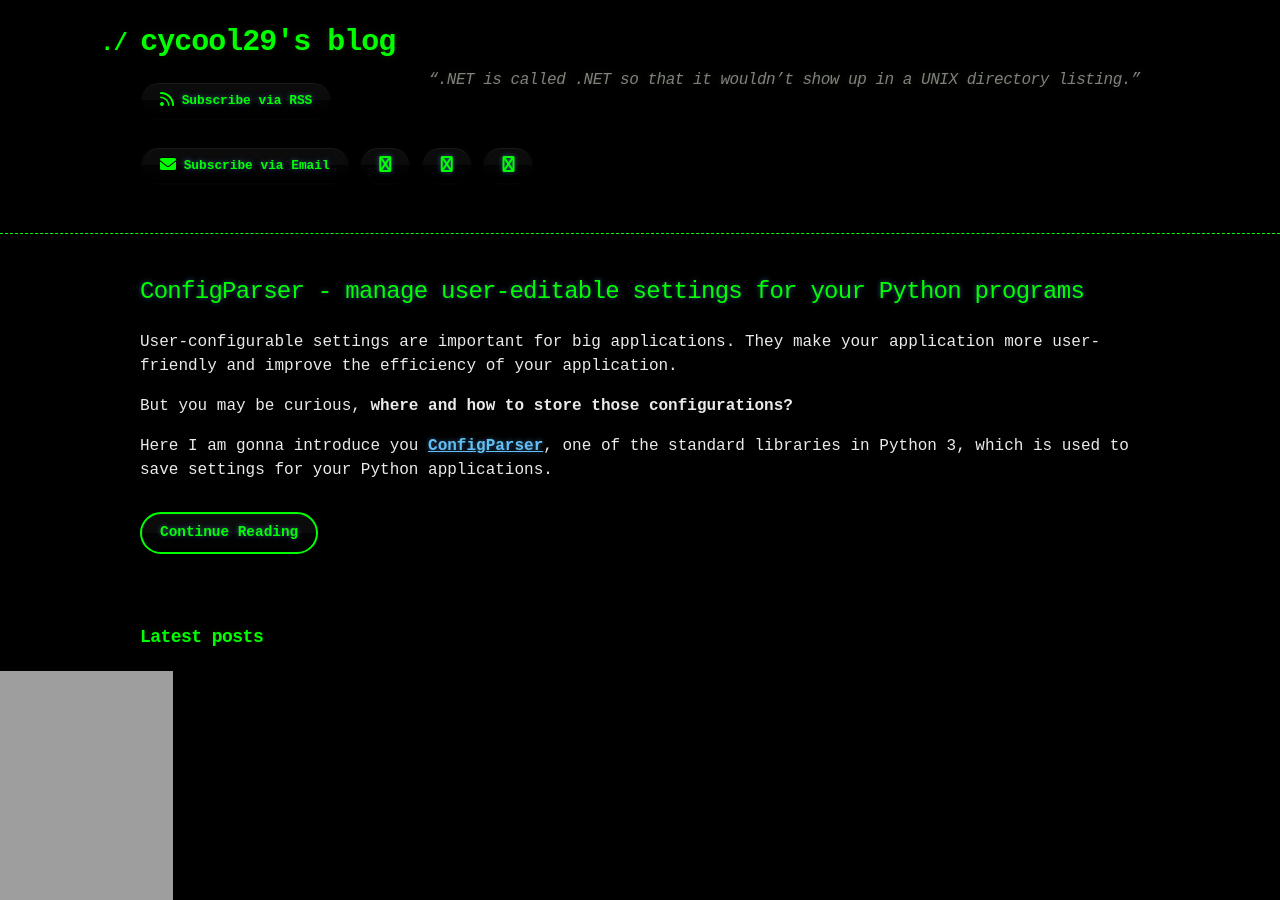
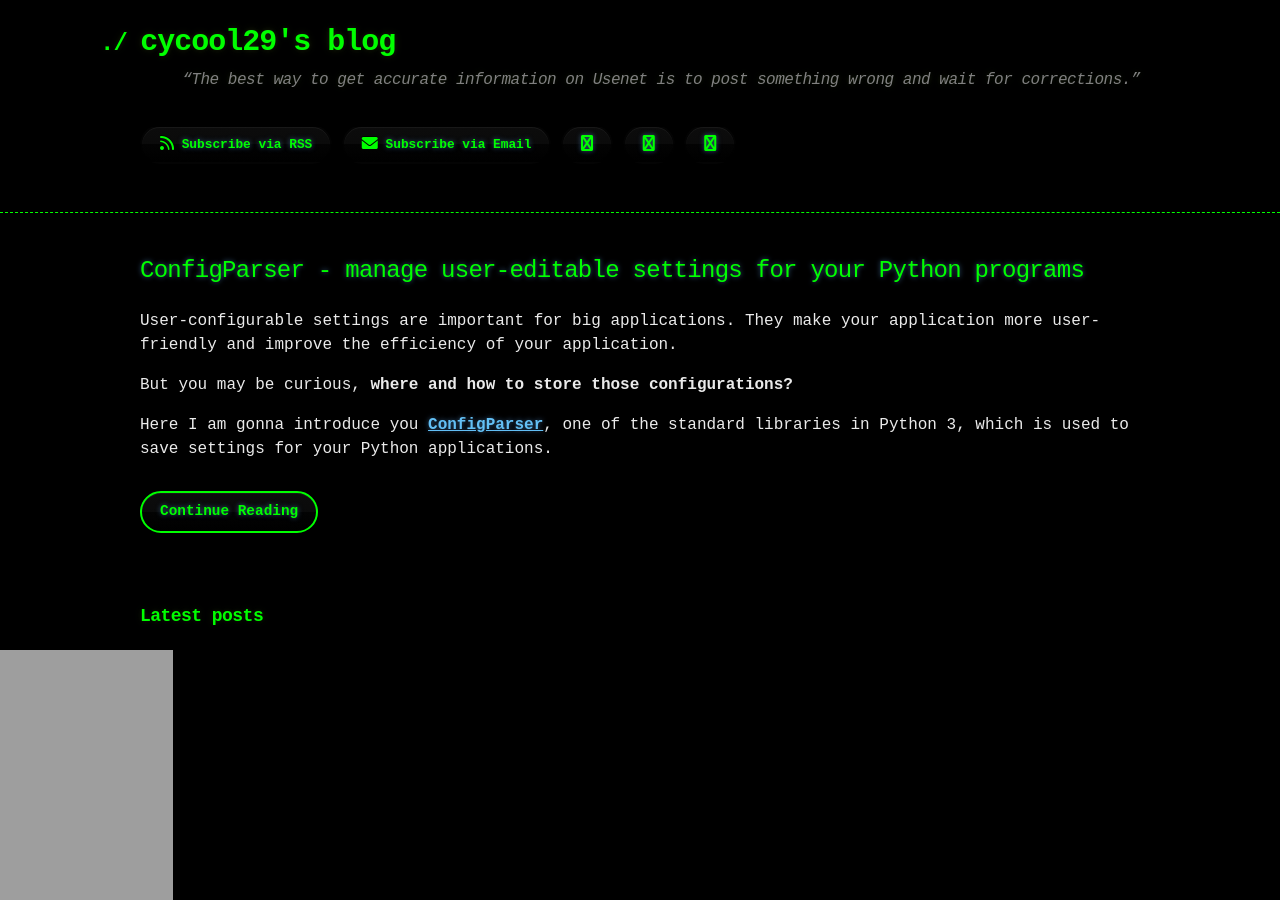
Before and after one commit to cycool29/cycool29.github.io, a Jekyll site: the page built from index.md, in a window 1280 px wide and 900 px high. Built offline with Jekyll 4.4.1, drawn with Linux system fonts in a browser that asks for light colours; a style sheet for code colours, icons or effects is not loaded.

Commit message:
Update quotes

```diff
--- a/_config.yml
+++ b/_config.yml
@@ -1,5 +1,5 @@
 title: cycool29's blog
-description: "“.NET is called .NET so that it wouldn’t show up in a UNIX directory listing.” "
+description: "“The best way to get accurate information on Usenet is to post something wrong and wait for corrections.” "
 bio: A high school student. Intermediate in Python, Git, Bash. Learning JavaScript. He/Him. "
 author: cycool29
 url: https://cycool29.github.io
```
